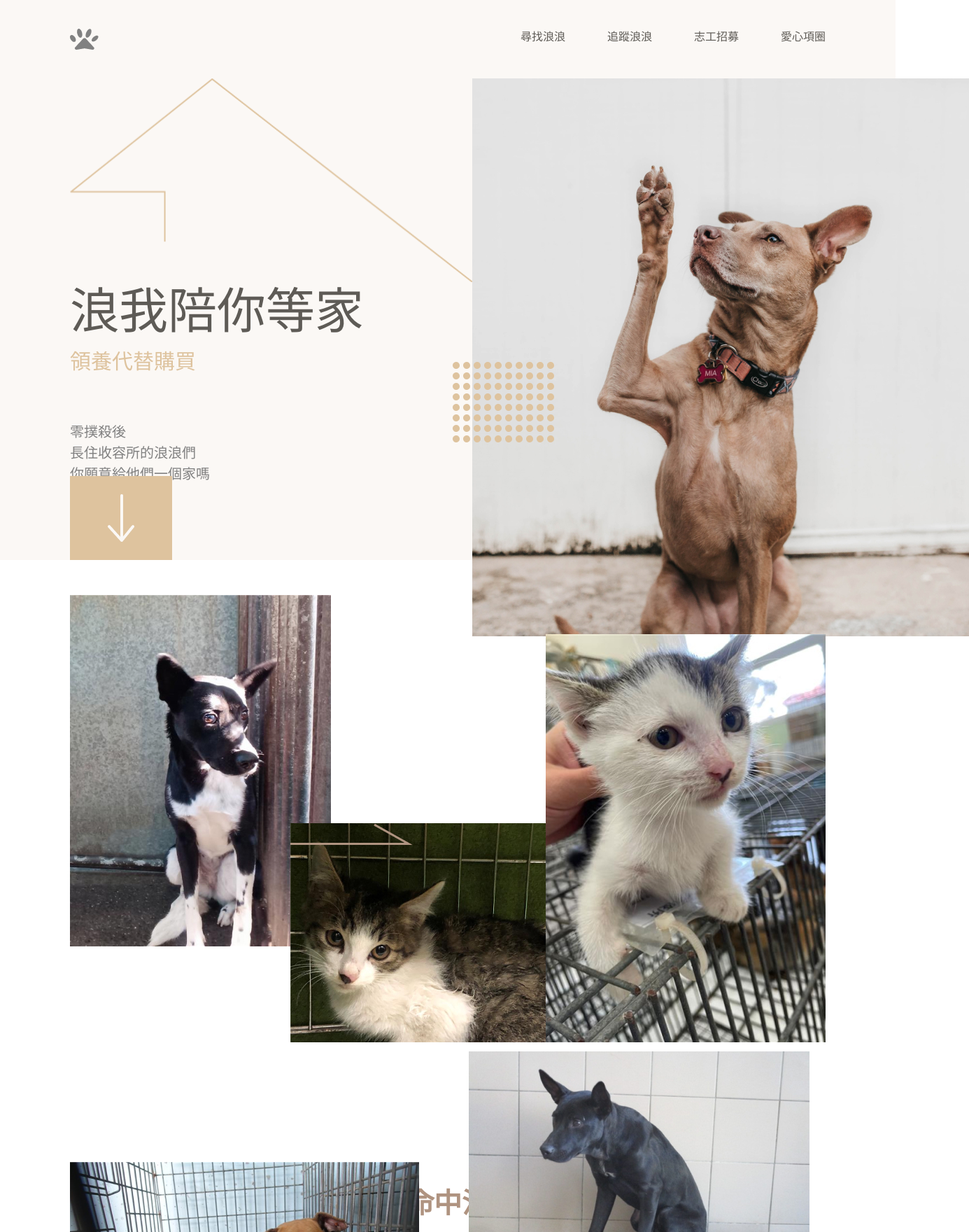
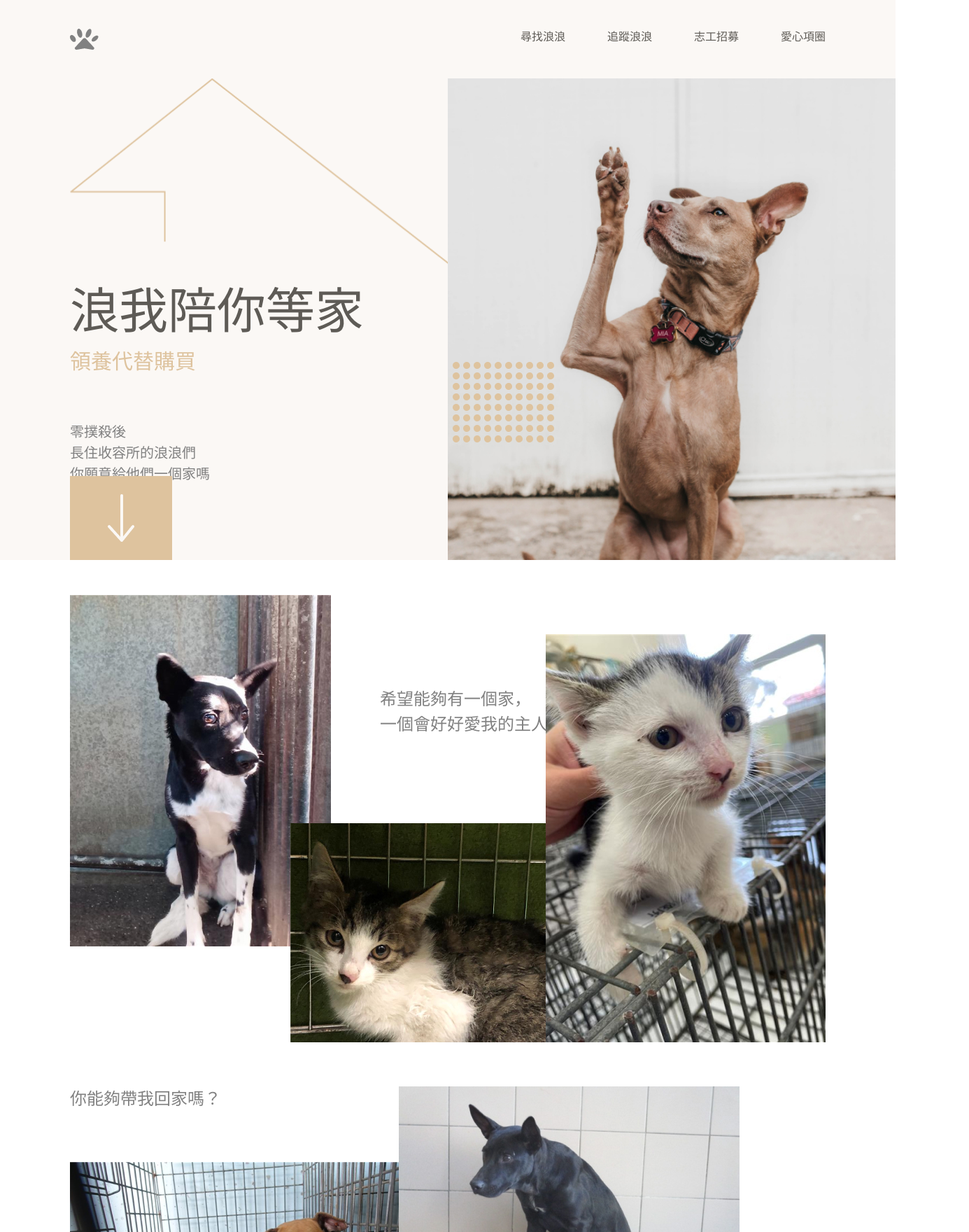
Before and after one commit to Chiahsuan-TW/pet-adoption, a Vue app: page / in a window 1280 px wide. Shown: the top 1760 px of the page at 70% size, 1385 px wide, since content can reach past the window. Built offline with nearby package versions, Linux system fonts and the light colour scheme.

Commit message:
home feat: 1. 完成首頁桌機版 2. 滑入下個區域及箭頭動畫

```diff
--- a/src/App.vue
+++ b/src/App.vue
@@ -1,5 +1,7 @@
 <template>
-  <Navbar />
+  <header>
+    <Navbar />
+  </header>
   <router-view />
 </template>
 
@@ -15,4 +17,9 @@ export default {
 };
 </script>
 
-<style lang="scss"></style>
+<style lang="scss">
+header {
+  max-width: 1440px;
+  margin: 0 auto;
+}
+</style>
--- a/src/components/Button.vue
+++ b/src/components/Button.vue
@@ -12,7 +12,8 @@ export default {
 
 <style lang="scss" scoped>
 button {
-  padding: 26px 66px;
+  width: 233px;
+  height: 81px;
   background-color: color.$secondary;
   color: color.$primary;
   border-radius: 10px;
--- a/src/views/Home.vue
+++ b/src/views/Home.vue
@@ -1,4 +1,5 @@
 <template>
+  <main>
     <section class="landing_page">
       <section class="adoption">
         <div class="home">
@@ -10,7 +11,7 @@
         <div class="dots">
           <img src="./../assets/images/circles.png" alt="dots box" />
         </div>
-      <button>
+        <button @click="scrollToNext">
           <img src="./../assets/images/arrow-down.png" alt="arrow downwards" />
         </button>
       </section>
@@ -25,8 +26,13 @@
           alt="dog with black and white fur"
         />
       </div>
+      <p>
+        希望能夠有一個家，<br />
+        一個會好好愛我的主人
+      </p>
       <div><img src="./../assets/images/photo/home-cat-1.jpg" alt="cat" /></div>
       <div><img src="./../assets/images/photo/home-cat-2.jpg" alt="cat" /></div>
+      <p>你能夠帶我回家嗎？</p>
       <div>
         <img src="./../assets/images/photo/home-dog-3.jpg" alt="brown dog" />
       </div>
@@ -35,9 +41,7 @@
       </div>
       <div>
         <p>為牠駐足，尋找你們之間的命中注定</p>
-      <div>
         <img src="./../assets/images/arrow-right.png" alt="right arraow" />
-      </div>
       </div>
     </section>
     <section class="volunteer">
@@ -49,7 +53,9 @@
           alt="volunteer packing stuff"
         />
       </div>
-    <Button>我有興趣</Button>
+      <router-link :to="{ name: 'Volunteer' }"
+        ><Button>我有興趣</Button></router-link
+      >
     </section>
     <section class="product">
       <section class="cat_profile">
@@ -69,9 +75,11 @@
         <img
           src="./../assets/images/line-horizontial.png"
           alt="horizontal line"
+          class="horizontal_line"
         />
       </section>
     </section>
+  </main>
 </template>
 
 <script>
@@ -83,10 +91,23 @@ export default {
   components: {
     Button,
   },
+  methods: {
+    scrollToNext() {
+      window.scrollTo({
+        top: 1000,
+        behavior: "smooth",
+      });
+    },
+  },
 };
 </script>
 
 <style lang="scss" scoped>
+main {
+  max-width: 1440px;
+  margin: 0 auto;
+}
+
 .landing_page {
   height: calc(100vh - 112px);
   display: flex;
@@ -96,6 +117,7 @@ export default {
 
   .adoption {
     padding-left: 100px;
+    width: 50%;
   }
 
   .home {
@@ -132,6 +154,17 @@ export default {
     bottom: 168px;
   }
 
+  .dog_profile {
+    height: calc(100vh - 112px);
+    width: 50%;
+
+    img {
+      width: 100%;
+      height: 100%;
+      object-fit: cover;
+    }
+  }
+
   button {
     width: 146px;
     height: 120px;
@@ -147,40 +180,82 @@ export default {
   width: 100%;
   height: 1441px;
 
+  p {
+    font-weight: 500;
+    font-size: 24px;
+    color: color.$text_light;
+  }
+
+  p:nth-child(2) {
+    position: absolute;
+    top: 181px;
+    left: 543px;
+  }
+
   div {
     width: fit-content;
   }
 
-  div:nth-child(2) {
+  div:nth-child(3) {
     position: absolute;
     left: 415px;
     top: 376px;
   }
 
-  div:nth-child(3) {
+  div:nth-child(4) {
     position: absolute;
     right: 100px;
     top: 106px;
   }
 
-  div:nth-child(4) {
+  p:nth-child(5) {
+    position: absolute;
+    top: 752px;
+  }
+
+  div:nth-child(6) {
     position: relative;
     top: 308px;
   }
 
-  div:nth-child(5) {
+  div:nth-child(7) {
     position: absolute;
-    right: 123px;
-    top: 702px;
+    right: 223px;
+    top: 752px;
   }
 
-  div:nth-child(6) {
+  div:nth-child(8) {
     display: flex;
-    // position: relative;
-    // margin-top: 132px;
+    align-items: baseline;
+    gap: 20px;
+    position: absolute;
+    left: 296px;
+    bottom: 64px;
+
+    img {
+      animation: move 0.5s infinite alternate;
+
+      @keyframes move {
+        0% {
+          transform: translateX(-6px);
+        }
+        25% {
+          transform: translateX(-3px);
+        }
+        50% {
+          transform: translateX(0px);
+        }
+        75% {
+          transform: translateX(5px);
+        }
+        100% {
+          transform: translateX(10px);
+        }
+      }
+    }
   }
 
-  p {
+  p:first-child {
     color: color.$solid_circle;
     font-weight: 900;
     font-size: 40px;
@@ -210,6 +285,10 @@ export default {
   div {
     margin-top: 40px;
   }
+
+  button {
+    margin-top: 40px;
+  }
 }
 
 .product {
@@ -217,6 +296,7 @@ export default {
   justify-content: space-between;
   padding: 40px 0 60px;
   background-color: color.$primary;
+  position: relative;
 
   &_description {
     padding-right: 100px;
@@ -250,5 +330,22 @@ export default {
     font-weight: 900;
     font-size: 30px;
   }
+
+  p {
+    margin-top: 16px;
+    font-weight: 900;
+    font-size: 20px;
+    color: color.$text_light;
+  }
+
+  button {
+    margin-top: 40px;
+  }
+
+  .horizontal_line {
+    position: absolute;
+    left: 40%;
+    bottom: 152px;
+  }
 }
 </style>
```
Lines whose indentation alone changed are shown as unchanged.
